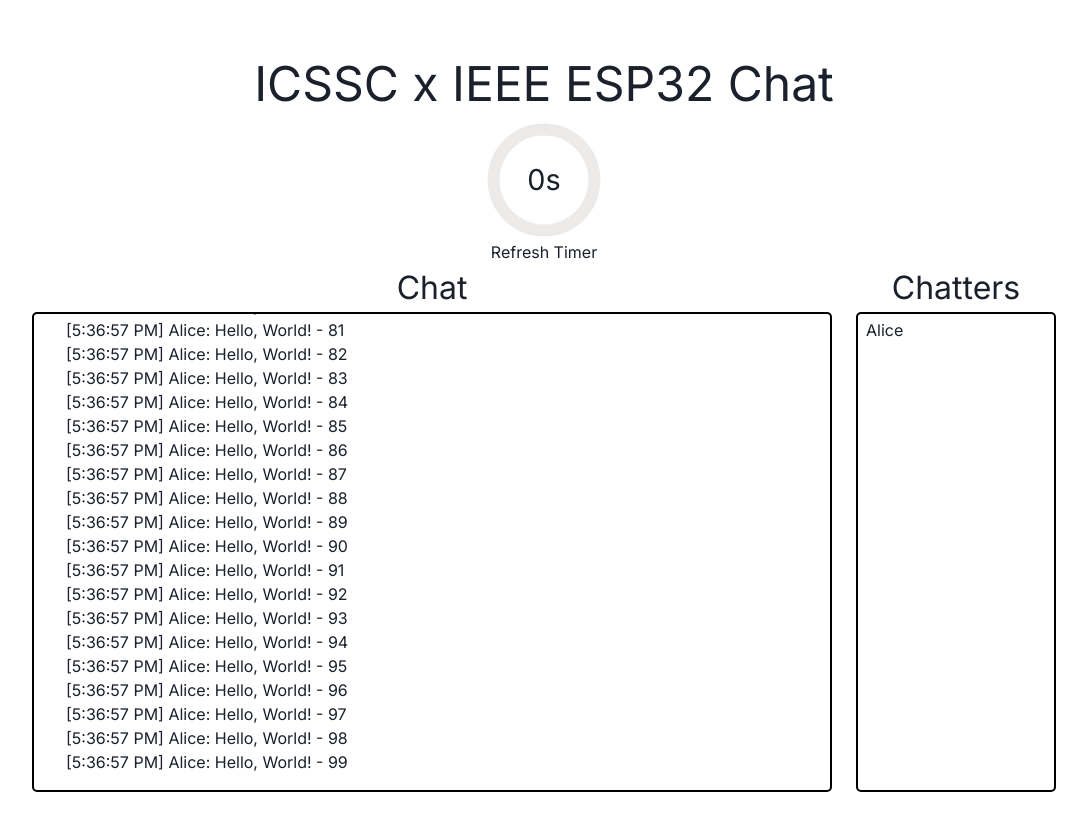
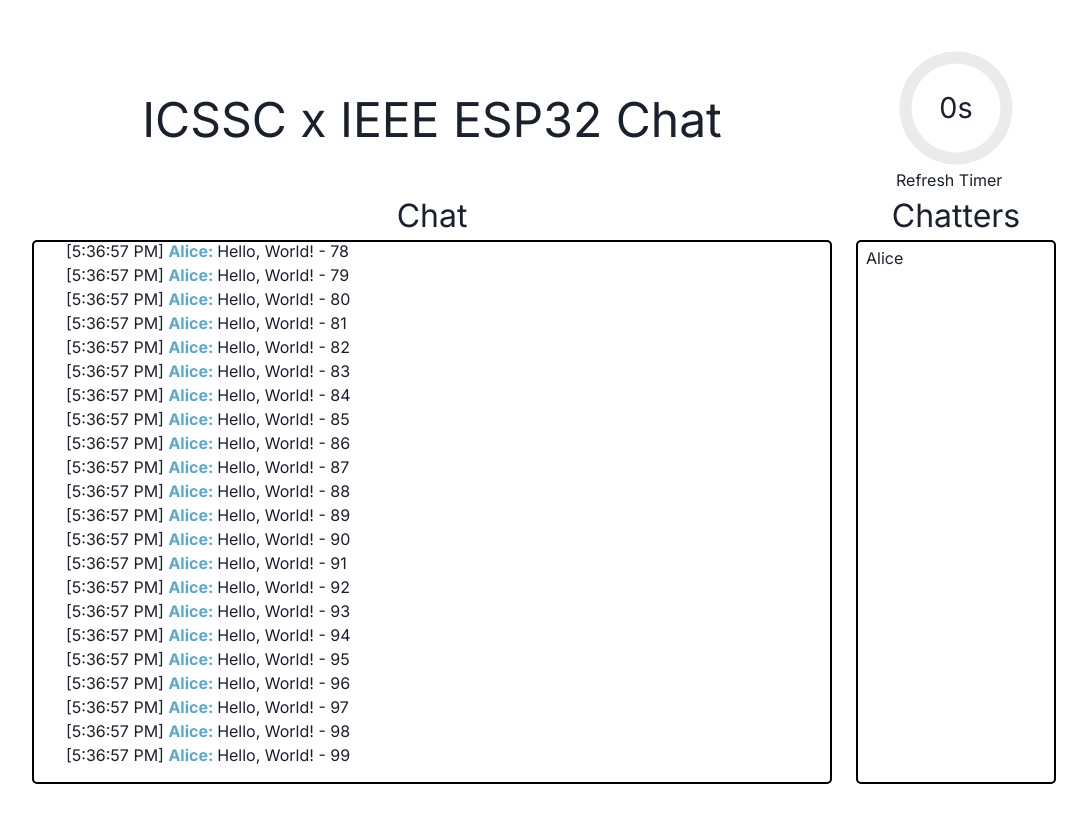
Before and after one commit to dylanvu/ieee-icssc-iot-workshop, a Next.js app in the folder ieee-icssc-iot-workshop/: page / in a window 1280 px wide. Shown: the top 830 px of the page, without its empty margins (96-1183 px from the left). Built offline with nearby package versions, Linux system fonts and the light colour scheme.

Commit message:
alignment fixes

```diff
--- a/ieee-icssc-iot-workshop/src/app/globals.css
+++ b/ieee-icssc-iot-workshop/src/app/globals.css
@@ -37,8 +37,8 @@
 }
 
 .chatbox-container {
-  max-height: 60vh;
-  min-height: 60vh;
+  max-height: 68vh;
+  min-height: 68vh;
   overflow-y: auto;
   padding-top: 2%;
   padding-bottom: 2%;
--- a/ieee-icssc-iot-workshop/src/app/page.tsx
+++ b/ieee-icssc-iot-workshop/src/app/page.tsx
@@ -58,10 +58,19 @@
 
   return (
     <main className="flex min-h-screen flex-col items-center p-12">
+      <Grid templateColumns="4fr 1fr" gap={6} width={"80vw"}>
+        <GridItem
+          colSpan={1}
+          className="flex items-center justify-center"
+        >
           <h1>ICSSC x IEEE ESP32 Chat</h1>
+        </GridItem>
+        <GridItem colSpan={1} className="m-auto">
           <CircularProgress
             value={
-          currentTime ? (currentTime / startingCountdown) * 100 : 0.0000000001
+              currentTime
+                ? (currentTime / startingCountdown) * 100
+                : 0.0000000001
             }
             color="pink.400"
             // #fcaec2
@@ -70,6 +79,8 @@
             <CircularProgressLabel>{currentTime}s</CircularProgressLabel>
           </CircularProgress>
           <div>Refresh Timer</div>
+        </GridItem>
+      </Grid>
       <Grid templateColumns="4fr 1fr" gap={6} width={"80vw"}>
         <GridItem colSpan={1}>
           <h2>Chat</h2>
@@ -78,7 +89,14 @@
               return (
                 <div key={`message-${index}`}>
                   <span>[{message.timestamp}]&nbsp;</span>
-                  <span>{message.author}:&nbsp;</span>
+                  <span
+                    style={{
+                      color: stringToColour(message.author),
+                      fontWeight: "bold",
+                    }}
+                  >
+                    {message.author}:&nbsp;
+                  </span>
                   <span>
                     {message.message} - {index}
                   </span>
@@ -94,10 +112,23 @@
             {uniqueAuthors.map((author, index) => {
               return <div key={`author-${index}`}>{author}</div>;
             })}
-            <div ref={chattersEndRef}/>
+            <div ref={chattersEndRef} />
           </div>
         </GridItem>
       </Grid>
     </main>
   );
 }
+
+function stringToColour(str: string): string {
+  let hash = 0;
+  str.split("").forEach((char) => {
+    hash = char.charCodeAt(0) + ((hash << 5) - hash);
+  });
+  let colour = "#";
+  for (let i = 0; i < 3; i++) {
+    const value = (hash >> (i * 8)) & 0xff;
+    colour += value.toString(16).padStart(2, "0");
+  }
+  return colour;
+};
```
Lines whose indentation alone changed are shown as unchanged.
